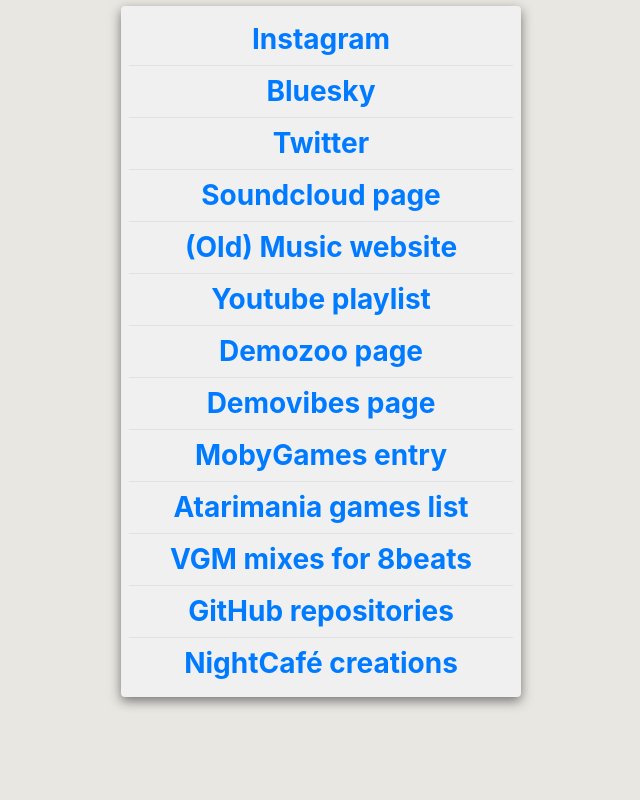
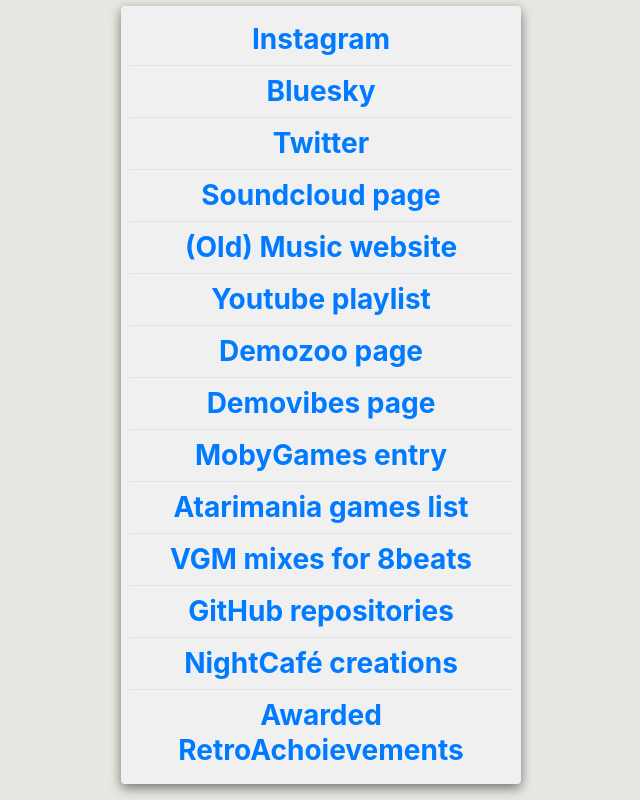
Before and after one commit to mstempell/mstempell.github.io, a plain HTML site: page index.html in a window 1280 px wide. Shown: the part 373-1173 px from the top of the page, without its empty margins (319-959 px from the left). Before the commit the page ends 1086 px from the top, so only its background shows below. Drawn offline with Linux system fonts and the light colour scheme.

Commit message:
add retroachievements page

```diff
--- a/index.html
+++ b/index.html
@@ -84,8 +84,13 @@
           </p>
         </div>
         <div>
+          <p class="py-2 my-0 border-bottom">
+            <a href="https://creator.nightcafe.studio/u/dma"><strong>NightCafé creations</strong></a>
+          </p>
+        </div>
+        <div>
           <p class="py-2 my-0">
-            <a href="https://creator.nightcafe.studio/u/dma"><strong>NightCafé creations</strong></a>
+            <a href="https://retroachievements.org/user/dma"><strong>Awarded RetroAchoievements</strong></a>
           </p>
         </div>
       </div>
```
